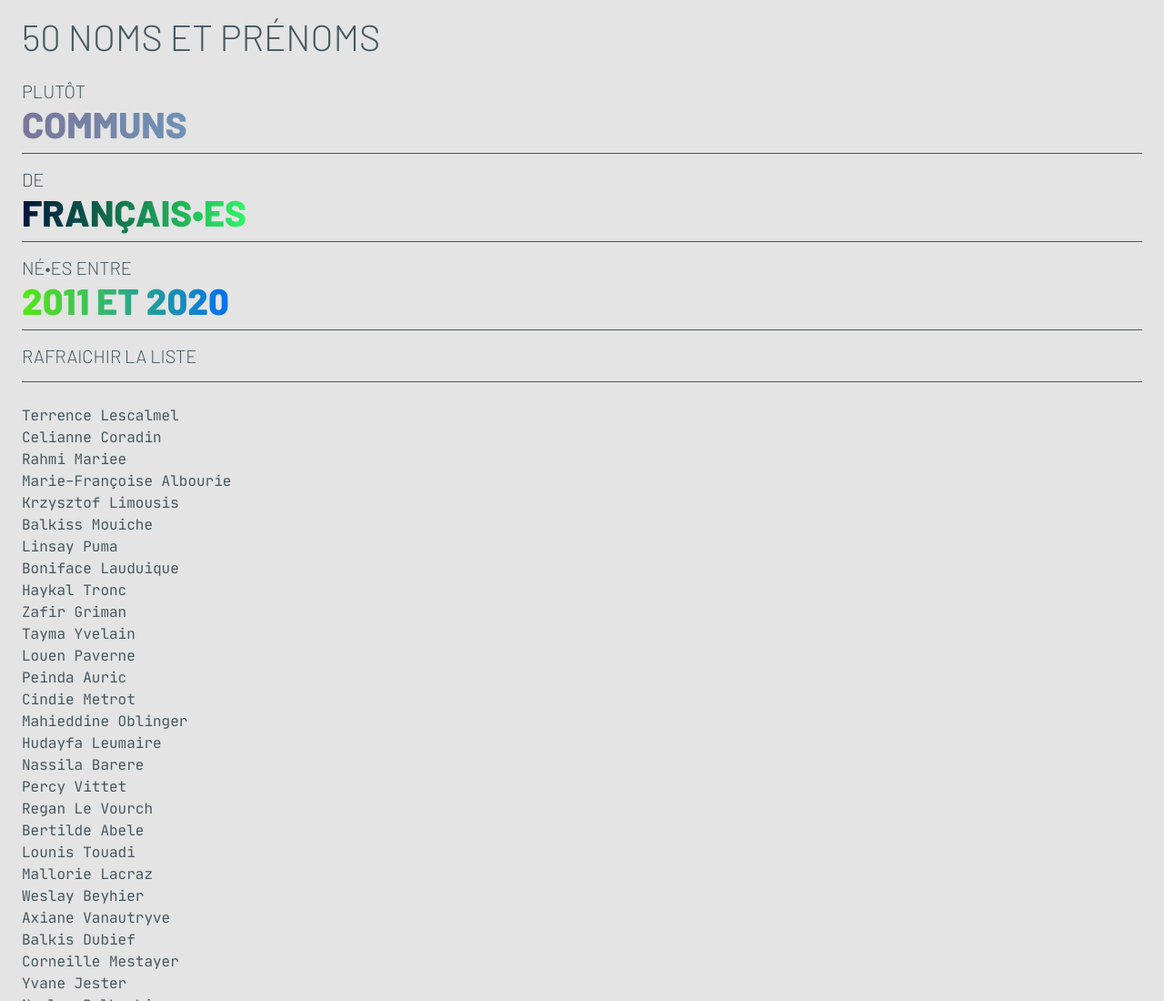
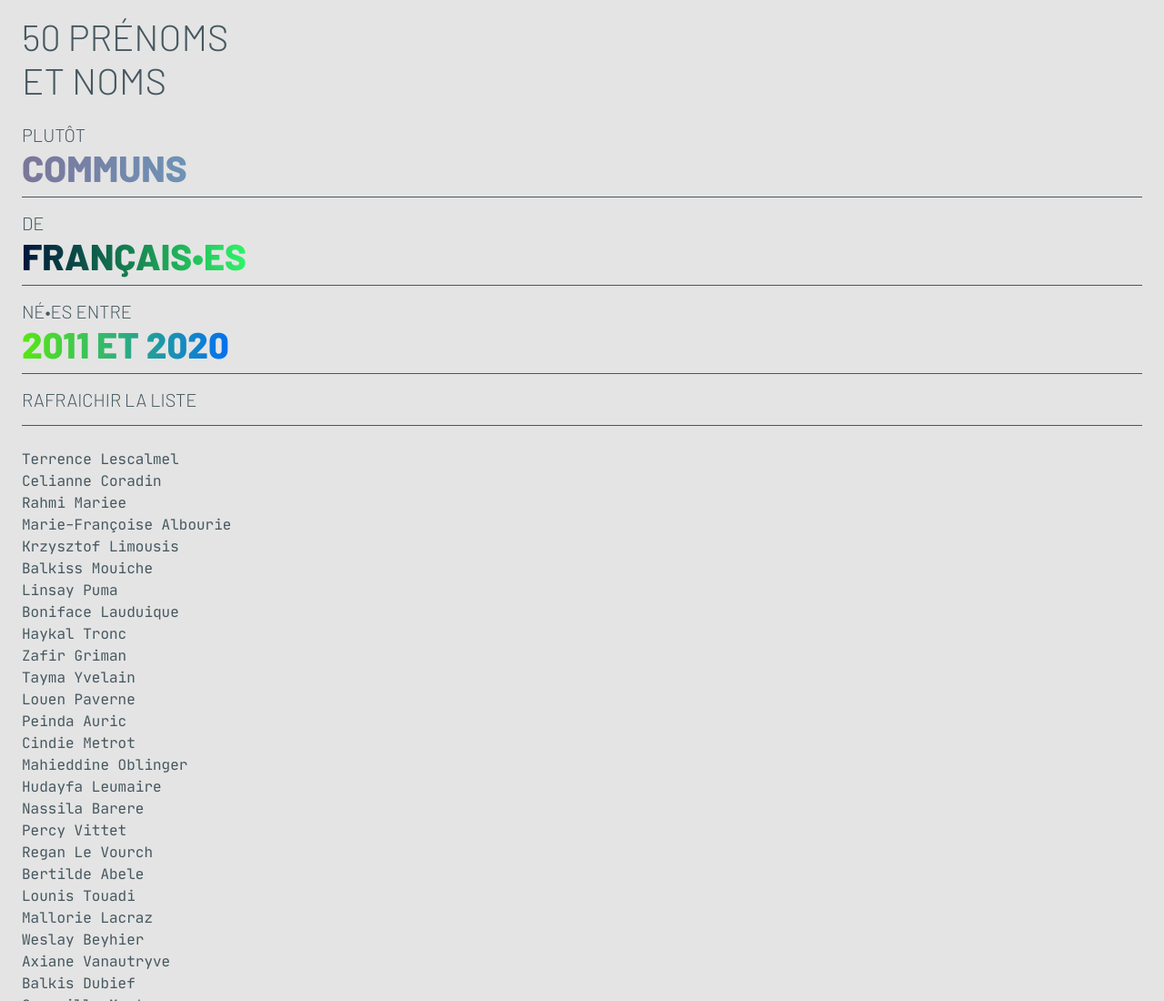
Before and after one commit to enwin/Lorraine-Hipseaume, a website: page src/index.html in a window 1280 px wide. Shown: the top 1100 px of the page at 91% size. Drawn offline with nearby package versions, Linux system fonts and the light colour scheme; files that its build step writes are made by us from their sources; files whose address does not match are found by name.

Commit message:
update title

```diff
--- a/src/index.html
+++ b/src/index.html
@@ -2,7 +2,7 @@
 <html lang="fr" data-input="mouse">
 
 <head>
-  <title>50 noms et prénoms</title>
+  <title>50 prénoms et noms</title>
   <meta charset="utf-8">
   <meta name='viewport' content='width=device-width, initial-scale=1, viewport-fit=cover'>
   <link rel="stylesheet" href="./style.css" />
@@ -10,7 +10,7 @@
 
 <body>
   <header role="banner">
-    <h1>50 noms et prénoms</h1>
+    <h1>50 prénoms<br />et noms</h1>
   </header>
   <main>
     <form id="list-names" class="names-form">
```
